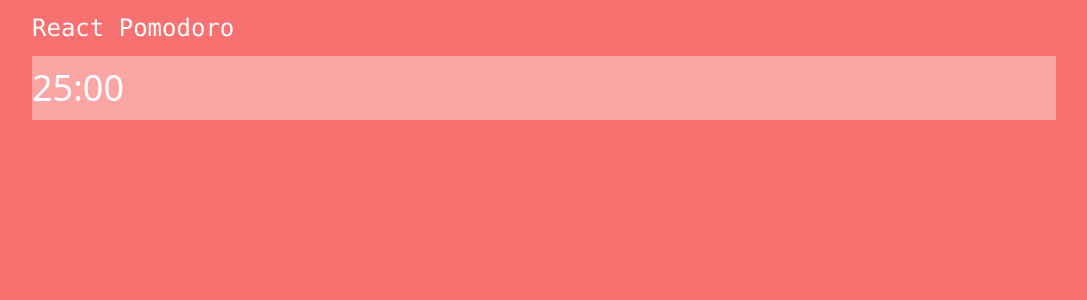
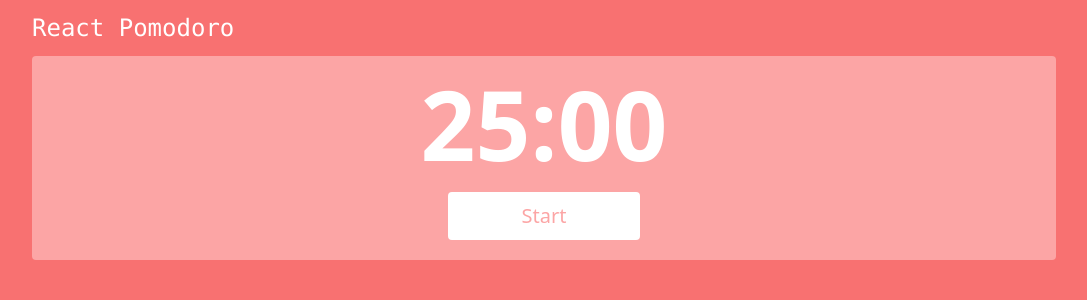
Before and after one commit to assisfery/pomodoro-with-react, a React (Create React App) app: page / in a window 1280 px wide. Shown: the top 300 px of the page, without its empty margins (96-1183 px from the left). Built offline with nearby package versions, Linux system fonts and the light colour scheme.

Commit message:
layout done

```diff
--- a/src/App.js
+++ b/src/App.js
@@ -8,8 +8,11 @@ function App() {
       <header className="w-4/5 mx-auto py-3">
         <h1 className='text-white font-mono text-2xl'>React Pomodoro</h1>
       </header>
-      <section className="w-4/5 mx-auto py-3 bg-red-300">
-        <h3 className='text-white text-4xl'>25:00</h3>
+      <section className="w-4/5 mx-auto bg-red-300 rounded p-5 text-center">
+        <h3 className='text-white text-8xl font-bold'>25:00</h3>
+        <button className='mt-5 text-red-300 bg-white text-xl rounded py-2 w-48 border-2 border-white hover:bg-red-300 hover:text-white'>
+          Start
+        </button>
       </section>
     </main>
   );
```
